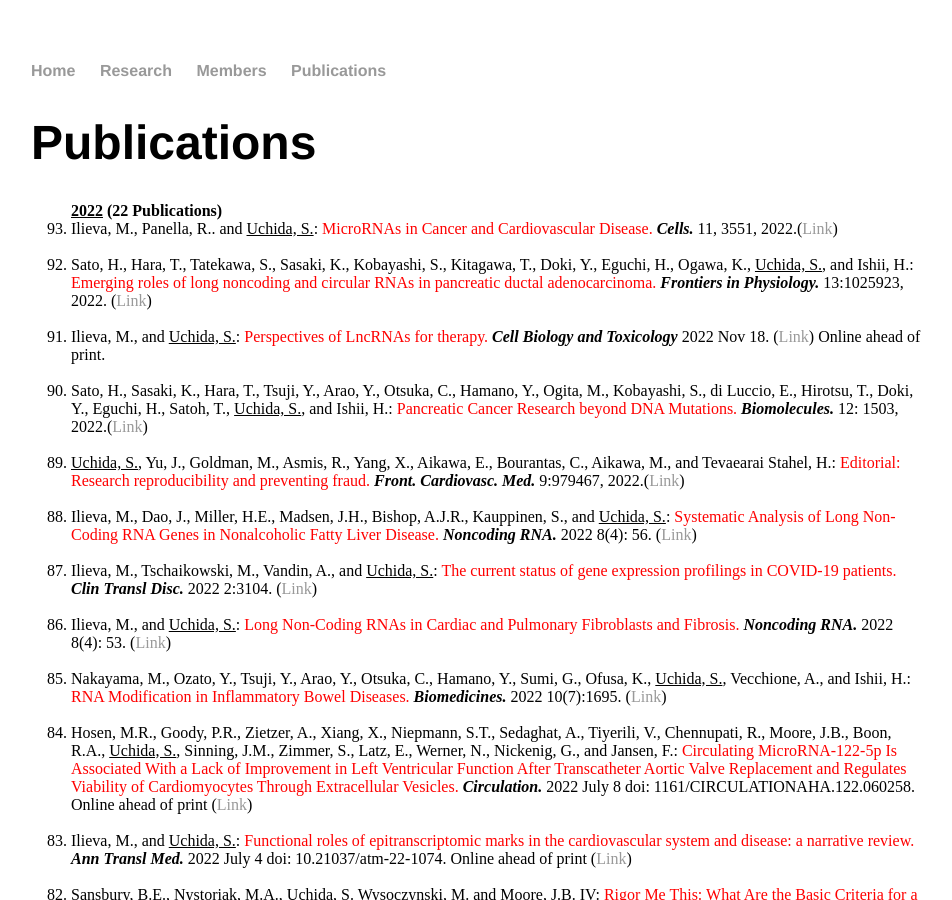
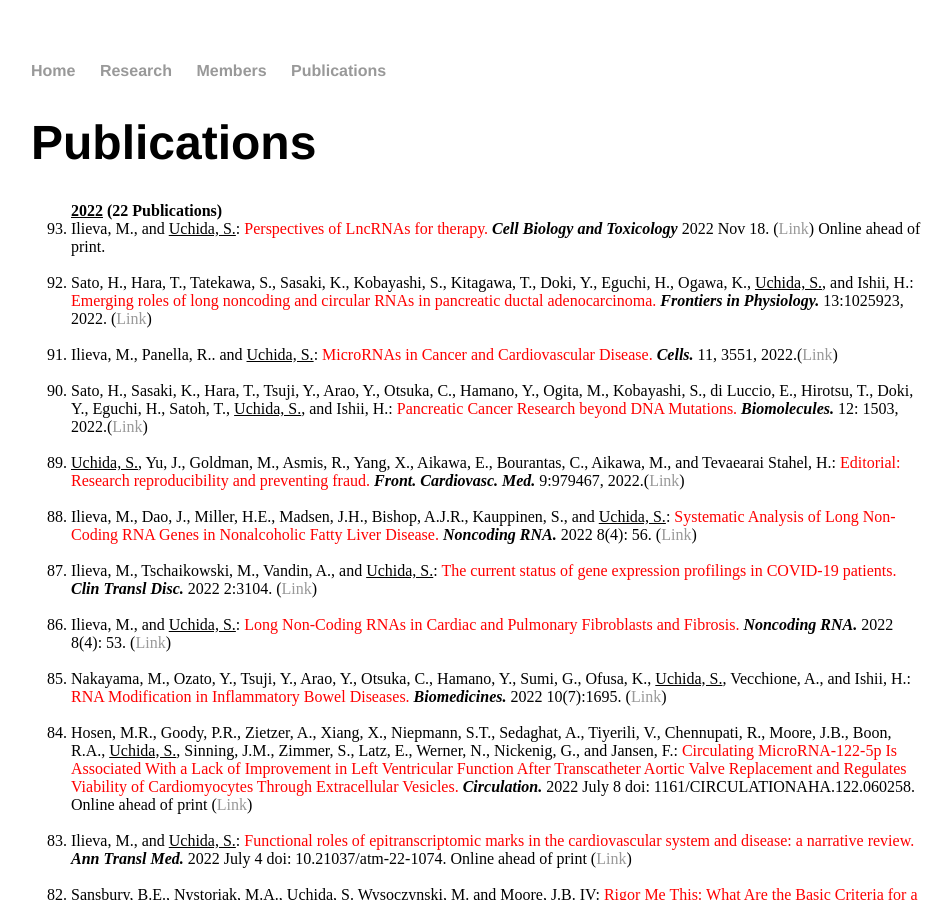
Before and after one commit to heartlncrna/heartlncrna.github.io, a Jekyll site: the page publications/pub_list.html, which Jekyll copies as it is, in a window 1280 px wide and 900 px high. Shown: the whole window, without its empty margins (161-1113 px from the left). Built offline with Jekyll 4.4.1, drawn with Linux system fonts in a browser that asks for light colours.

Commit message:
Update pub_list.html

```diff
--- a/publications/pub_list.html
+++ b/publications/pub_list.html
@@ -28,13 +28,13 @@
 			<ol reversed="reversed">
 
 				<strong><u>2022</u>  (22 Publications)</strong>
-				<li>	Ilieva, M., Panella, R.. and <u>Uchida, S.</u>: <font color="red">MicroRNAs in Cancer and Cardiovascular Disease.</font> <b><i> Cells.</i></b> 11, 3551, 2022.(<a href="https://doi.org/10.3390/cells11223551">Link</span></a>)</li>
+				<li>	Ilieva, M., and <u>Uchida, S.</u>: <font color="red">Perspectives of LncRNAs for therapy.</font> <b><i> Cell Biology and Toxicology</i></b> 2022 Nov 18. (<a href="https:///doi.org/1010.1007/s10565-022-09779-1">Link</span></a>) Online ahead of print.</li>
 			<br>
 
-<li>	Sato, H., Hara, T., Tatekawa, S., Sasaki, K., Kobayashi, S., Kitagawa, T., Doki, Y., Eguchi, H., Ogawa, K., <u>Uchida, S.</u>, and Ishii, H.: <font color="red">Emerging roles of long noncoding and circular RNAs in pancreatic ductal adenocarcinoma.</font> <b><i> Frontiers in Physiology.</i></b> 13:1025923, 2022. (<a href="https://doi.org/10.3389/fphys.2022.10259233">Link</span></a>)</li>
+				<li>	Sato, H., Hara, T., Tatekawa, S., Sasaki, K., Kobayashi, S., Kitagawa, T., Doki, Y., Eguchi, H., Ogawa, K., <u>Uchida, S.</u>, and Ishii, H.: <font color="red">Emerging roles of long noncoding and circular RNAs in pancreatic ductal adenocarcinoma.</font> <b><i> Frontiers in Physiology.</i></b> 13:1025923, 2022. (<a href="https://doi.org/10.3389/fphys.2022.10259233">Link</span></a>)</li>
 			<br>
 
-<li>	Ilieva, M., and <u>Uchida, S.</u>: <font color="red">Perspectives of LncRNAs for therapy.</font> <b><i> Cell Biology and Toxicology</i></b> 2022 Nov 18. (<a href="https:///doi.org/1010.1007/s10565-022-09779-1.">Link</span></a>) Online ahead of print.</li>
+				<li>	Ilieva, M., Panella, R.. and <u>Uchida, S.</u>: <font color="red">MicroRNAs in Cancer and Cardiovascular Disease.</font> <b><i> Cells.</i></b> 11, 3551, 2022.(<a href="https://doi.org/10.3390/cells11223551">Link</span></a>)</li>
 			<br>
 
 				<li>	Sato, H., Sasaki, K., Hara, T., Tsuji, Y., Arao, Y., Otsuka, C., Hamano, Y., Ogita, M., Kobayashi, S., di Luccio, E., Hirotsu, T., Doki, Y., Eguchi, H., Satoh, T., <u>Uchida, S.</u>, and Ishii, H.: <font color="red">Pancreatic Cancer Research beyond DNA Mutations.</font> <b><i>Biomolecules. </i></b> 12: 1503, 2022.(<a href="https://www.mdpi.com/2218-273X/12/10/1503">Link</span></a>)</li>
```
